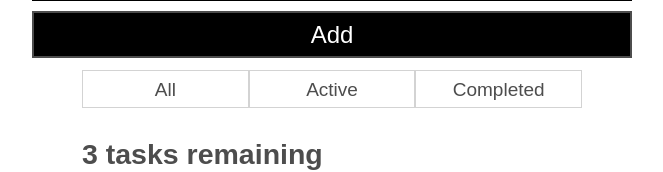
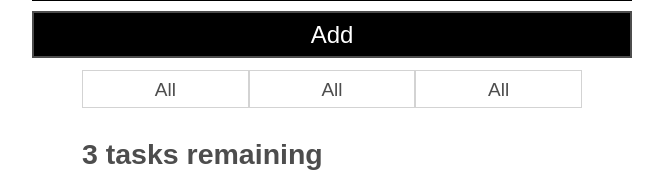
Before and after one commit to ikura1/Copying, a React (Create React App) app: page / in a window 1280 px wide. Shown: the part 259-431 px from the top of the page, without its empty margins (308-971 px from the left). Built offline with nearby package versions, Linux system fonts and the light colour scheme.

Commit message:
refactor: add component fileterbutton form

```diff
--- a/src/App.tsx
+++ b/src/App.tsx
@@ -1,43 +1,26 @@
 import React from "react";
+import FilterButton from "./components/FilterButton";
+import Form from "./components/Form";
 import Todo from "./components/Todo";
 
-function App() {
+type AppProps = { tasks: TodoProps[] };
+function App(props: AppProps) {
+  const taskList = props.tasks?.map((task) => (
+    <Todo
+      id={task.id}
+      name={task.name}
+      completed={task.completed}
+      key={task.id}
+    />
+  ));
   return (
     <div className="todoapp stack-large">
       <h1>TodoMatic</h1>
-      <form>
-        <h2 className="label-wrapper">
-          <label htmlFor="new-todo-input" className="label__lg">
-            What nedds to be done?
-          </label>
-        </h2>
-        <input
-          type="text"
-          id="new-todo-input"
-          className="input input__lg"
-          name="text"
-          autoComplete="off"
-        ></input>
-        <button type="submit" className="btn btn__primary btn__lg">
-          Add
-        </button>
-      </form>
+      <Form />
       <div className="filters btn-group stack-exception">
-        <button type="button" className="btn toggle-btn" aria-pressed="true">
-          <span className="visually-hidden">Show </span>
-          <span>All</span>
-          <span className="visually-hidden"> tasks</span>
-        </button>
-        <button type="button" className="btn toggle-btn" aria-pressed="true">
-          <span className="visually-hidden">Show </span>
-          <span>Active</span>
-          <span className="visually-hidden"> tasks</span>
-        </button>
-        <button type="button" className="btn toggle-btn" aria-pressed="true">
-          <span className="visually-hidden">Show </span>
-          <span>Completed</span>
-          <span className="visually-hidden"> tasks</span>
-        </button>
+        <FilterButton />
+        <FilterButton />
+        <FilterButton />
       </div>
       <h2 id="list-heading">3 tasks remaining</h2>
       <ul
@@ -45,9 +28,7 @@ function App() {
         className="todo-list stack-large stack-exception"
         aria-labelledby="list-heading"
       >
-        <Todo name="Eat" completed={true} id="todo-0" />
-        <Todo name="Sleep" completed={false} id="todo-1" />
-        <Todo name="Repeat" completed={false} id="todo-2" />
+        {taskList}
       </ul>
     </div>
   );
--- /dev/null
+++ b/src/components/FilterButton.tsx
@@ -0,0 +1,13 @@
+type FilterButtonProps = {};
+
+function FilterButton(props: FilterButtonProps) {
+  return (
+    <button type="button" className="btn toggle-btn" aria-pressed="true">
+      <span className="visually-hidden">Show </span>
+      <span>All</span>
+      <span className="visually-hidden"> tasks</span>
+    </button>
+  );
+}
+
+export default FilterButton;
--- /dev/null
+++ b/src/components/Form.tsx
@@ -0,0 +1,25 @@
+type FormProps = {};
+
+function Form(props: FormProps) {
+  return (
+    <form>
+      <h2 className="label-wrapper">
+        <label htmlFor="new-todo-input" className="label__lg">
+          What nedds to be done?
+        </label>
+      </h2>
+      <input
+        type="text"
+        id="new-todo-input"
+        className="input input__lg"
+        name="text"
+        autoComplete="off"
+      ></input>
+      <button type="submit" className="btn btn__primary btn__lg">
+        Add
+      </button>
+    </form>
+  );
+}
+
+export default Form;
--- a/src/index.tsx
+++ b/src/index.tsx
@@ -2,12 +2,18 @@ import React from "react";
 import ReactDOM from "react-dom/client";
 import "./index.css";
 import App from "./App";
+
+const DATA = [
+  { id: "todo-0", name: "Eat", completed: true },
+  { id: "todo-1", name: "Sleep", completed: false },
+  { id: "todo-2", name: "Repeat", completed: false },
+];
 
 const root = ReactDOM.createRoot(
   document.getElementById("root") as HTMLElement,
 );
 root.render(
   <React.StrictMode>
-    <App />
+    <App tasks={DATA} />
   </React.StrictMode>,
 );
--- /dev/null
+++ b/src/todo.d.ts
@@ -0,0 +1 @@
+type TodoProps = { name: string; completed: boolean; id: string };
```
